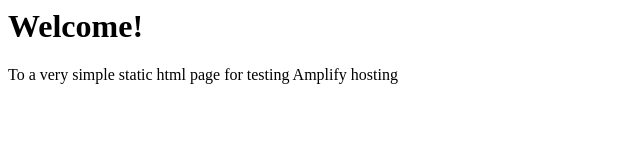
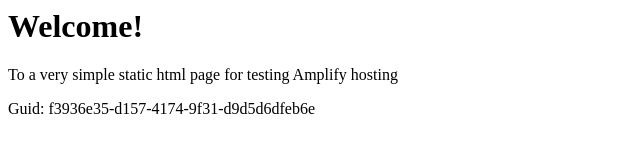
Before and after one commit to aws-aemilia-bom/Github-PR-Commit-Integration-Test-DoNotTouch-Gith-OKSLNVO2-v1-preprod-ap-south-1, a website: page src/index.html in a window 1280 px wide. Shown: the whole page, without its empty margins (0-640 px from the left). Drawn offline with Linux system fonts and the light colour scheme.

Commit message:
commit from integ tests

```diff
--- a/src/index.html
+++ b/src/index.html
@@ -1,3 +1,5 @@
+
+
 <html lang="en">
 
 <head>
@@ -10,6 +12,6 @@
 <body>
     <h1>Welcome!</h1>
     <p>To a very simple static html page for testing Amplify hosting</p>
-</body>
+    <p>Guid: f3936e35-d157-4174-9f31-d9d5d6dfeb6e</p></body>
 
 </html>
```
